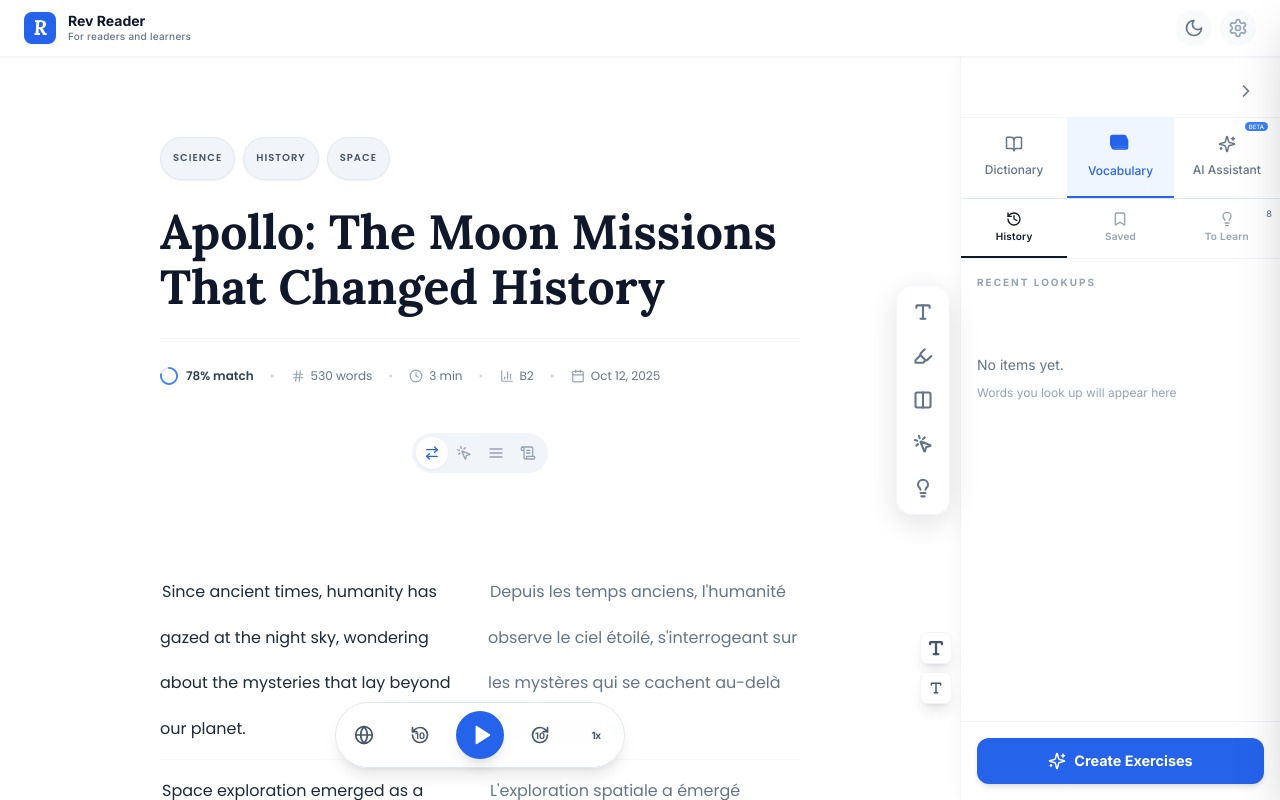
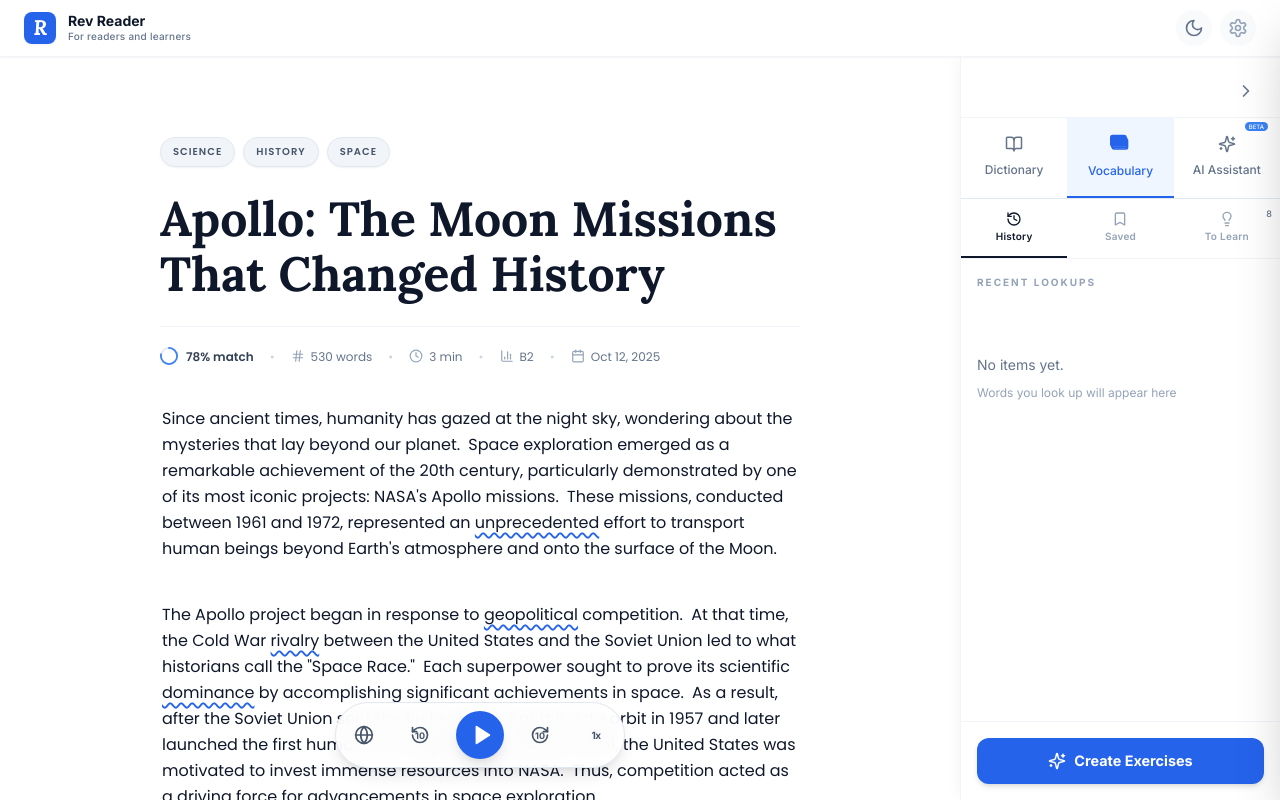
Before and after one commit to stanleyouzillou/reverso-reader, a React (Vite) app: page / in a window 1280 px wide. Built offline with nearby package versions, Linux system fonts and the light colour scheme.

Commit message:
feat(settings): add toggle for shortcut toolbar and update defaults
- Add showShortcutToolbar state and toggle functionality
- Remove floating font controls from toolbar
- Update default settings: show hints enabled, minimalist translation mode
- Change default store mode from dual to single

```diff
--- a/src/components/FloatingToolbar.tsx
+++ b/src/components/FloatingToolbar.tsx
@@ -329,48 +329,6 @@ export const FloatingToolbar: React.FC<FloatingToolbarProps> = ({
         </div>
       </div>
 
-      {/* Bottom Font Controls (Floating near sidebar) */}
-      <div
-        className={cn(
-          "fixed bottom-[6rem] z-50 flex flex-col gap-[0.5rem] transition-all duration-300 ease-in-out",
-          sidebarCollapsed
-            ? "right-[3.5rem]"
-            : "right-[calc(min(20rem,80vw)+0.5rem)]",
-          "max-sm:bottom-[1rem] max-sm:right-[1rem]"
-        )}
-      >
-        <div className="flex flex-col gap-[0.5rem]">
-          {/* Larger Text Button (Now First) */}
-          <button
-            onClick={() => handleFontSizeChange(2)}
-            className={cn(
-              "w-[2rem] h-[2rem] rounded-[0.5rem] shadow-lg border transition-all active:scale-90 flex items-center justify-center",
-              theme === "dark"
-                ? "bg-[#333] border-[#444] text-slate-300 hover:text-white"
-                : "bg-white border-slate-100 text-slate-600 hover:text-blue-600"
-            )}
-            title="Increase text size"
-            aria-label="Increase text size"
-          >
-            <Type size={"1.125rem" as any} strokeWidth={3} />
-          </button>
-
-          {/* Smaller Text Button (Now Second) */}
-          <button
-            onClick={() => handleFontSizeChange(-2)}
-            className={cn(
-              "w-[2rem] h-[2rem] rounded-[0.5rem] shadow-lg border transition-all active:scale-90 flex items-center justify-center",
-              theme === "dark"
-                ? "bg-[#333] border-[#444] text-slate-300 hover:text-white"
-                : "bg-white border-slate-100 text-slate-600 hover:text-blue-600"
-            )}
-            title="Decrease text size"
-            aria-label="Decrease text size"
-          >
-            <Type size={"0.875rem" as any} strokeWidth={2.5} />
-          </button>
-        </div>
-      </div>
     </>
   );
 };
--- a/src/components/Layout.tsx
+++ b/src/components/Layout.tsx
@@ -12,6 +12,7 @@ import { cn } from "../lib/utils";
 export const Layout: React.FC = () => {
   const [showStickyTitle, setShowStickyTitle] = useState(false);
   const sidebarCollapsed = useStore((state) => state.sidebarCollapsed);
+  const showShortcutToolbar = useStore((state) => state.showShortcutToolbar);
   const setSidebarCollapsed = useStore((state) => state.setSidebarCollapsed);
   const mainRef = useRef<HTMLElement>(null);
   const theme = useReaderSettings((state) => state.theme);
@@ -55,7 +56,9 @@ export const Layout: React.FC = () => {
           <ControlBar />
         </div>
 
-        <FloatingToolbar sidebarCollapsed={sidebarCollapsed} />
+        {showShortcutToolbar && (
+          <FloatingToolbar sidebarCollapsed={sidebarCollapsed} />
+        )}
 
         {/* Sidebar container */}
         <div className="relative h-full">
--- a/src/components/settings/LayoutSettings.tsx
+++ b/src/components/settings/LayoutSettings.tsx
@@ -1,14 +1,55 @@
 import React from "react";
-import { AlignCenter, Maximize2, ScrollText, BookOpen } from "lucide-react";
+import { AlignCenter, Maximize2, ScrollText, BookOpen, MousePointer2 } from "lucide-react";
 import { useReaderSettings } from "../../hooks/useReaderSettings";
+import { useStore } from "../../store/useStore";
 import { cn } from "../../lib/utils";
 
 export const LayoutSettings: React.FC = () => {
   const { columnWidth, setColumnWidth, readingMode, setReadingMode } =
     useReaderSettings();
+  const showShortcutToolbar = useStore((state) => state.showShortcutToolbar);
+  const setShowShortcutToolbar = useStore((state) => state.setShowShortcutToolbar);
 
   return (
     <div className="space-y-8">
+      {/* Shortcut Toolbar */}
+      <div>
+        <h3 className="text-xs font-bold text-slate-400 uppercase tracking-wider mb-4">
+          Shortcuts
+        </h3>
+        <button
+          onClick={() => setShowShortcutToolbar(!showShortcutToolbar)}
+          className={cn(
+            "w-full flex items-center justify-between p-3 rounded-xl border transition-all",
+            showShortcutToolbar
+              ? "bg-blue-50 border-blue-100 text-blue-900"
+              : "bg-white border-slate-100 text-slate-600 hover:border-slate-200"
+          )}
+        >
+          <div className="flex items-center gap-3">
+            <div className={cn(
+              "p-2 rounded-lg",
+              showShortcutToolbar ? "bg-blue-600 text-white" : "bg-slate-100 text-slate-400"
+            )}>
+              <MousePointer2 size={"1rem" as any} />
+            </div>
+            <div className="text-left">
+              <div className="text-sm font-bold">Shortcut Toolbar</div>
+              <div className="text-[0.75rem] opacity-70">Quick access to tools</div>
+            </div>
+          </div>
+          <div className={cn(
+            "w-10 h-6 rounded-full relative transition-colors duration-200",
+            showShortcutToolbar ? "bg-blue-600" : "bg-slate-200"
+          )}>
+            <div className={cn(
+              "absolute top-1 left-1 w-4 h-4 bg-white rounded-full transition-transform duration-200",
+              showShortcutToolbar ? "translate-x-4" : "translate-x-0"
+            )} />
+          </div>
+        </button>
+      </div>
+
       {/* Column Width */}
       <div>
         <h3 className="text-xs font-bold text-slate-400 uppercase tracking-wider mb-4">
--- a/src/hooks/useReaderSettings.ts
+++ b/src/hooks/useReaderSettings.ts
@@ -75,10 +75,10 @@ export const useReaderSettings = create<ReaderSettingsState>()(
       columnWidth: "centered",
       readingMode: "scrolling",
       translationProvider: "google",
-      translationMode: "inline",
+      translationMode: "minimalist",
       translationGranularity: "chunk",
       l2Language: "fr", // Default to French
-      showHintsEnabled: false,
+      showHintsEnabled: true,
       minimalistSettings: {
         enabled: true,
         popupDelay: 0,
--- a/src/store/useStore.ts
+++ b/src/store/useStore.ts
@@ -31,6 +31,7 @@ interface State {
   // Dictionary State
   selectedDictionaryWord: VocabItem | null;
   sidebarCollapsed: boolean;
+  showShortcutToolbar: boolean;
 
   // Hover Lookup State
   hoveredTokenId: string | null;
@@ -70,6 +71,7 @@ interface State {
   setSelectedVoice: (voice: string | null) => void;
   setSelectedDictionaryWord: (word: VocabItem | null) => void;
   setSidebarCollapsed: (collapsed: boolean) => void;
+  setShowShortcutToolbar: (show: boolean) => void;
   setHoveredTokenId: (id: string | null) => void;
   setHoveredSentenceIdx: (idx: number | null) => void;
   setMinimalistTokenId: (id: string | null) => void;
@@ -89,7 +91,7 @@ export const useStore = create<State>()(
       });
 
       return {
-        mode: "dual",
+        mode: "single",
         sidebarMode: "vocabulary",
         highlightMode: "saved",
         history: [],
@@ -107,6 +109,7 @@ export const useStore = create<State>()(
         selectedVoice: null,
         selectedDictionaryWord: null,
         sidebarCollapsed: false,
+        showShortcutToolbar: false,
         hoveredTokenId: null,
         hoveredSentenceIdx: null,
         minimalistTokenId: null,
@@ -128,6 +131,7 @@ export const useStore = create<State>()(
           set({ selectedDictionaryWord: word, lastActivity: Date.now() }),
         setSidebarCollapsed: (collapsed) =>
           set({ sidebarCollapsed: collapsed }),
+        setShowShortcutToolbar: (show) => set({ showShortcutToolbar: show }),
         setHoveredTokenId: (id) => set({ hoveredTokenId: id }),
         setHoveredSentenceIdx: (idx) => set({ hoveredSentenceIdx: idx }),
         setMinimalistTokenId: (id) => set({ minimalistTokenId: id }),
```
